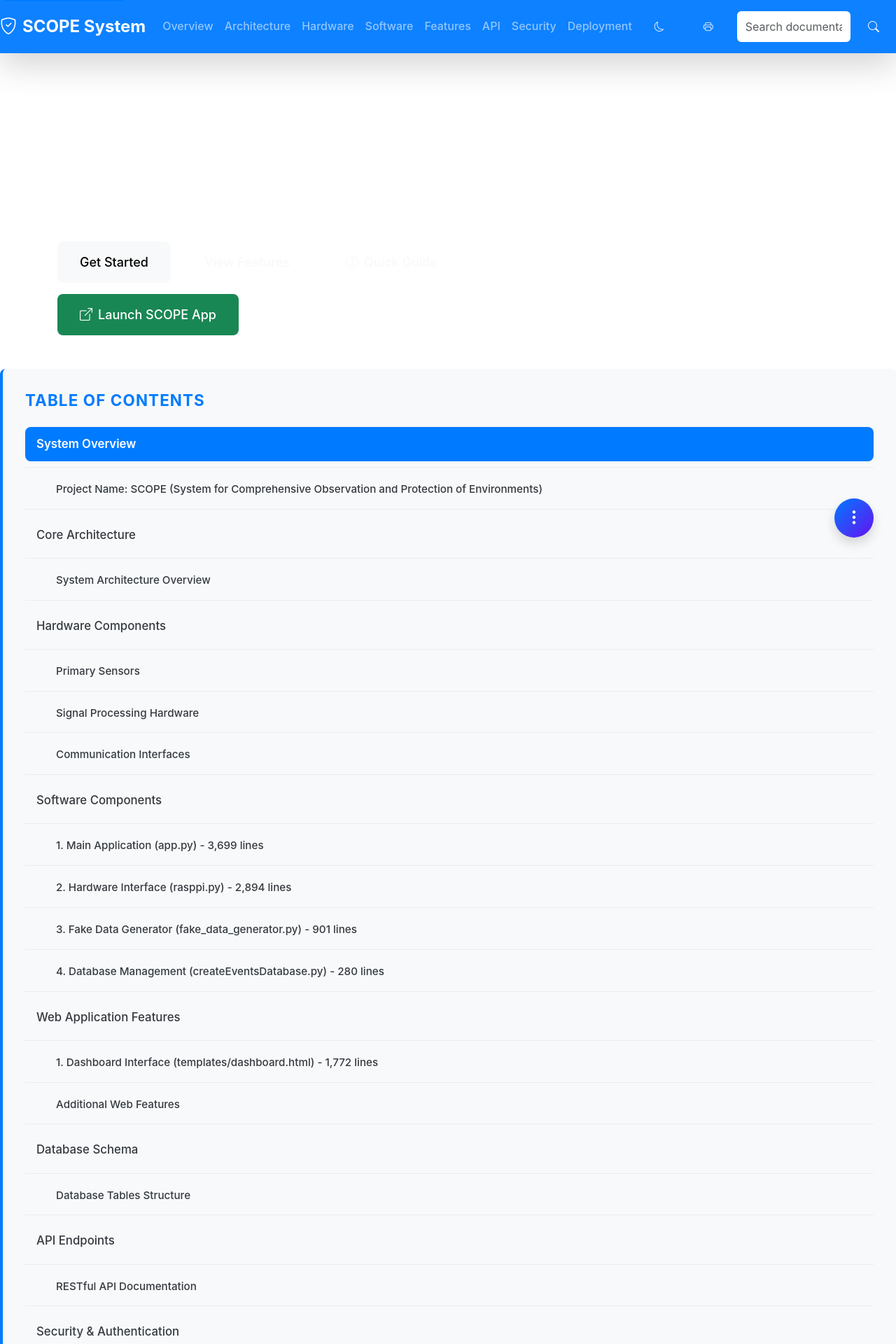
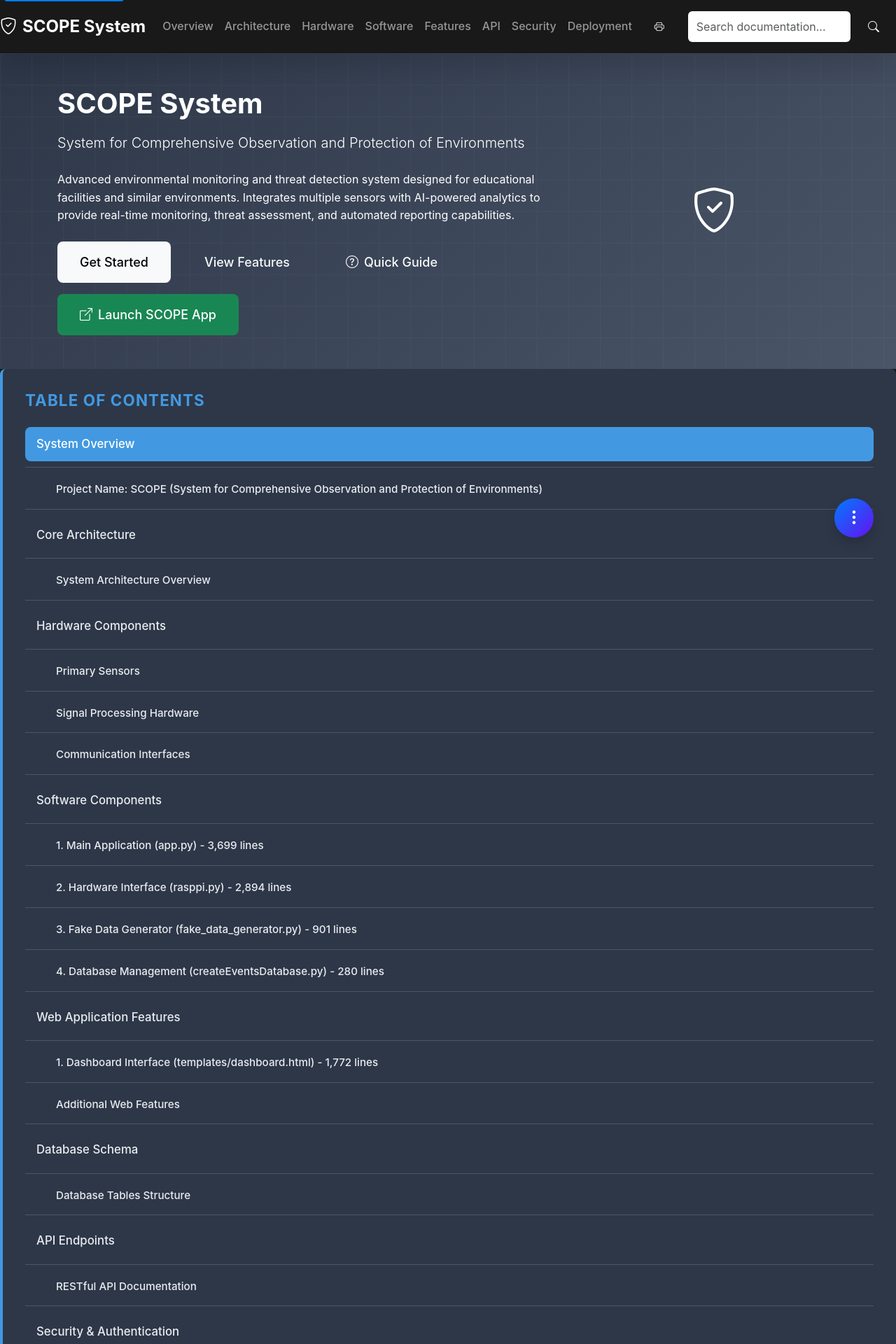
Before and after one commit to SarveshwarSenthilKumar/Engineering-Idol, a Flask app: page /documentation in a window 1280 px wide. Shown: the top 1920 px of the page at 70% size. Run offline with Flask 3, Linux system fonts and the light colour scheme; the visitor is signed in with stand-in values (Sample User, id 1); some libraries are stand-ins or nearby versions.

Commit message:
Removed problematic light mode

```diff
--- a/static/js/scope-docs.js
+++ b/static/js/scope-docs.js
@@ -27,24 +27,11 @@
     initializePrintOptimization();
     initializeAccessibility();
     initializeAnalytics();
-    initializeTheme();
+
+    // Set dark mode by default
+    document.body.classList.add('dark-mode');
 
     console.log('SCOPE Documentation initialized successfully');
-}
-
-/**
- * Initialize theme from localStorage
- */
-function initializeTheme() {
-    const savedTheme = localStorage.getItem('theme');
-    const themeButton = document.querySelector('[onclick="toggleTheme()"]');
-
-    if (savedTheme === 'dark') {
-        document.body.classList.add('dark-mode');
-        if (themeButton) {
-            themeButton.innerHTML = '<i class="bi bi-sun"></i>';
-        }
-    }
 }
 
 /**
@@ -900,7 +887,6 @@
     throttle,
     formatBytes,
     timeAgo,
-    toggleTheme,
     printDocumentation,
     showQuickGuide,
     closeQuickGuide,
@@ -911,26 +897,6 @@
     shareDocumentation,
     openWebApp
 };
-
-/**
- * Theme Toggle
- */
-function toggleTheme() {
-    const body = document.body;
-    const themeButton = document.querySelector('[onclick="toggleTheme()"]');
-
-    body.classList.toggle('dark-mode');
-
-    if (body.classList.contains('dark-mode')) {
-        themeButton.innerHTML = '<i class="bi bi-sun"></i>';
-        localStorage.setItem('theme', 'dark');
-        showNotification('Dark mode enabled', 'info', 2000);
-    } else {
-        themeButton.innerHTML = '<i class="bi bi-moon"></i>';
-        localStorage.setItem('theme', 'light');
-        showNotification('Light mode enabled', 'info', 2000);
-    }
-}
 
 /**
  * Print Documentation
--- a/templates/scope-docs.html
+++ b/templates/scope-docs.html
@@ -32,9 +32,6 @@
                 </ul>
                 <!-- Quick Actions -->
                 <div class="d-flex gap-2">
-                    <button class="btn btn-outline-light btn-sm" onclick="toggleTheme()" title="Toggle Dark Mode">
-                        <i class="bi bi-moon"></i>
-                    </button>
                     <button class="btn btn-outline-light btn-sm" onclick="printDocumentation()" title="Print Documentation">
                         <i class="bi bi-printer"></i>
                     </button>
```
